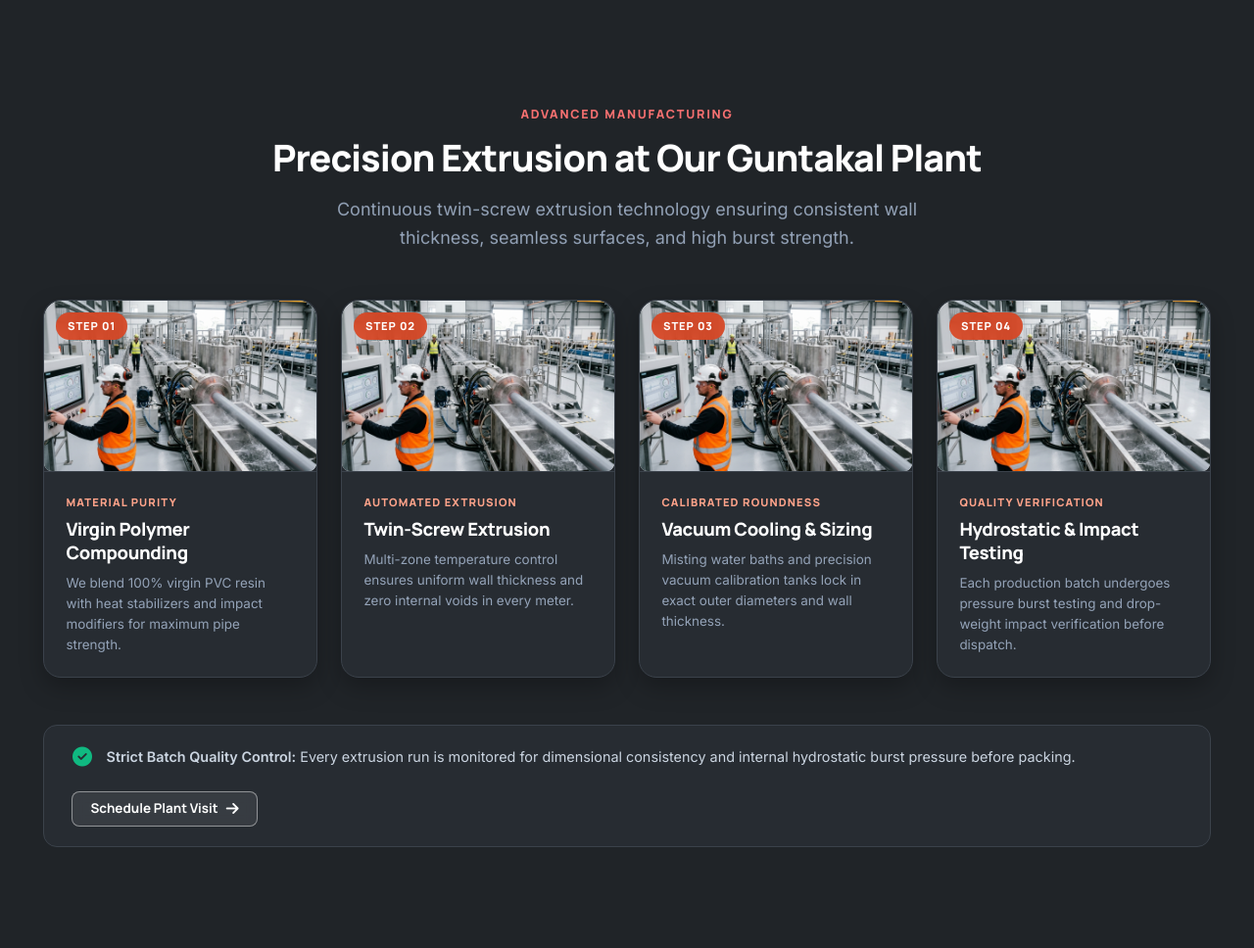
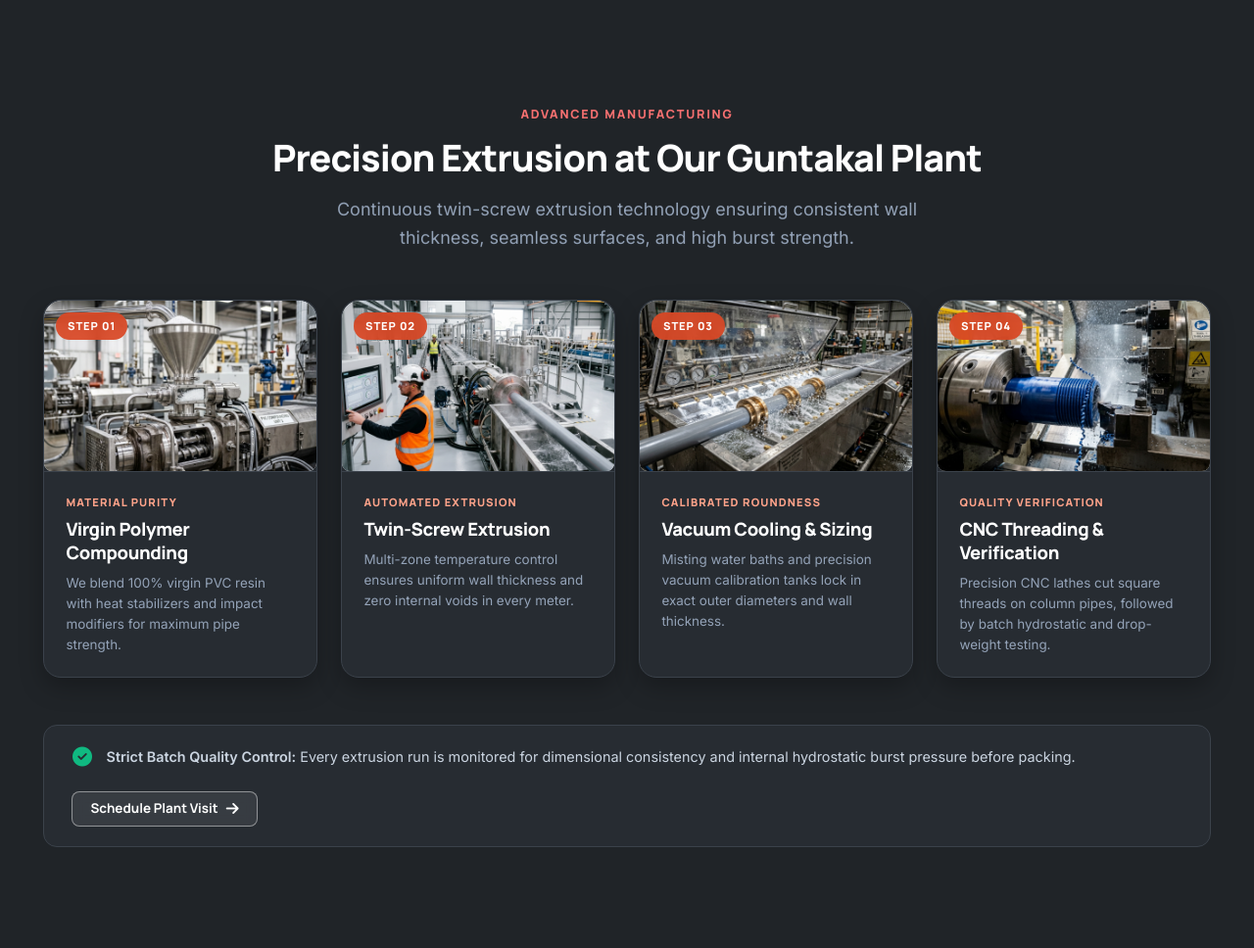
Before and after one commit to Vaheedbasha/vasavi-pipes-demo, a PHP site: page /index.html in a window 1280 px wide. Shown: the part 5128-6096 px from the top of the page at 98% size. Run offline with PHP 8.4, Linux system fonts and the light colour scheme.

Commit message:
Add files via upload

```diff
--- a/components/quality.php
+++ b/components/quality.php
@@ -68,7 +68,7 @@
 
             <div class="quality-visual reveal-on-scroll">
                 <div class="quality-card interactive-card">
-                    <?= render_media('assets/images/factory/extrusion-line.jpg', 'Quality Inspection and Extrusion Line at Guntakal Plant', 'aspect-4-3', 'QUALITY TESTING PLACEHOLDER', 'quality-media') ?>
+                    <?= render_media('assets/images/factory/quality-lab.jpg', 'Quality Inspection and Hydrostatic Testing Laboratory at Guntakal Plant', 'aspect-4-3', 'QUALITY TESTING PLACEHOLDER', 'quality-media') ?>
                     <div class="quality-visual-caption">
                         <span class="caption-tag">100% Quality Inspection</span>
                         <span class="caption-text">Virgin polymer composition &amp; pressure test verification</span>
--- a/index.html
+++ b/index.html
@@ -682,7 +682,7 @@
                             <div class="manufacturing-card interactive-mfg-card reveal-on-scroll">
                     <div class="mfg-visual">
                         <div class="media-container aspect-16-10 mfg-media">
-                <img src="assets/images/factory/about-plant.jpg" alt="Virgin Polymer Compounding" class="media-photo" loading="lazy">
+                <img src="assets/images/factory/mfg-step1-compounding.jpg" alt="Virgin Polymer Compounding" class="media-photo" loading="lazy">
             </div>                        <span class="mfg-step-badge">STEP 01</span>
                     </div>
                     <div class="mfg-card-body">
@@ -706,7 +706,7 @@
                             <div class="manufacturing-card interactive-mfg-card reveal-on-scroll">
                     <div class="mfg-visual">
                         <div class="media-container aspect-16-10 mfg-media">
-                <img src="assets/images/factory/about-plant.jpg" alt="Vacuum Cooling &amp; Sizing" class="media-photo" loading="lazy">
+                <img src="assets/images/factory/mfg-step3-cooling.jpg" alt="Vacuum Cooling &amp; Sizing" class="media-photo" loading="lazy">
             </div>                        <span class="mfg-step-badge">STEP 03</span>
                     </div>
                     <div class="mfg-card-body">
@@ -718,13 +718,13 @@
                             <div class="manufacturing-card interactive-mfg-card reveal-on-scroll">
                     <div class="mfg-visual">
                         <div class="media-container aspect-16-10 mfg-media">
-                <img src="assets/images/factory/extrusion-line.jpg" alt="Hydrostatic &amp; Impact Testing" class="media-photo" loading="lazy">
+                <img src="assets/images/factory/mfg-step4-threading.jpg" alt="CNC Threading &amp; Verification" class="media-photo" loading="lazy">
             </div>                        <span class="mfg-step-badge">STEP 04</span>
                     </div>
                     <div class="mfg-card-body">
                         <span class="mfg-category-label">QUALITY VERIFICATION</span>
-                        <h3 class="mfg-card-title">Hydrostatic &amp; Impact Testing</h3>
-                        <p class="mfg-card-desc">Each production batch undergoes pressure burst testing and drop-weight impact verification before dispatch.</p>
+                        <h3 class="mfg-card-title">CNC Threading &amp; Verification</h3>
+                        <p class="mfg-card-desc">Precision CNC lathes cut square threads on column pipes, followed by batch hydrostatic and drop-weight testing.</p>
                     </div>
                 </div>
                     </div>
@@ -809,7 +809,7 @@
             <div class="quality-visual reveal-on-scroll">
                 <div class="quality-card interactive-card">
                     <div class="media-container aspect-4-3 quality-media">
-                <img src="assets/images/factory/extrusion-line.jpg" alt="Quality Inspection and Extrusion Line at Guntakal Plant" class="media-photo" loading="lazy">
+                <img src="assets/images/factory/quality-lab.jpg" alt="Quality Inspection and Hydrostatic Testing Laboratory at Guntakal Plant" class="media-photo" loading="lazy">
             </div>                    <div class="quality-visual-caption">
                         <span class="caption-tag">100% Quality Inspection</span>
                         <span class="caption-text">Virgin polymer composition &amp; pressure test verification</span>
```
Also changed, not shown: includes/config.php (+5 -5 lines), assets/images/factory/about-plant.jpg, assets/images/factory/mfg-step1-compounding.jpg (added), assets/images/factory/mfg-step3-cooling.jpg (added), assets/images/factory/mfg-step4-threading.jpg (added), assets/images/factory/quality-lab.jpg (added).
